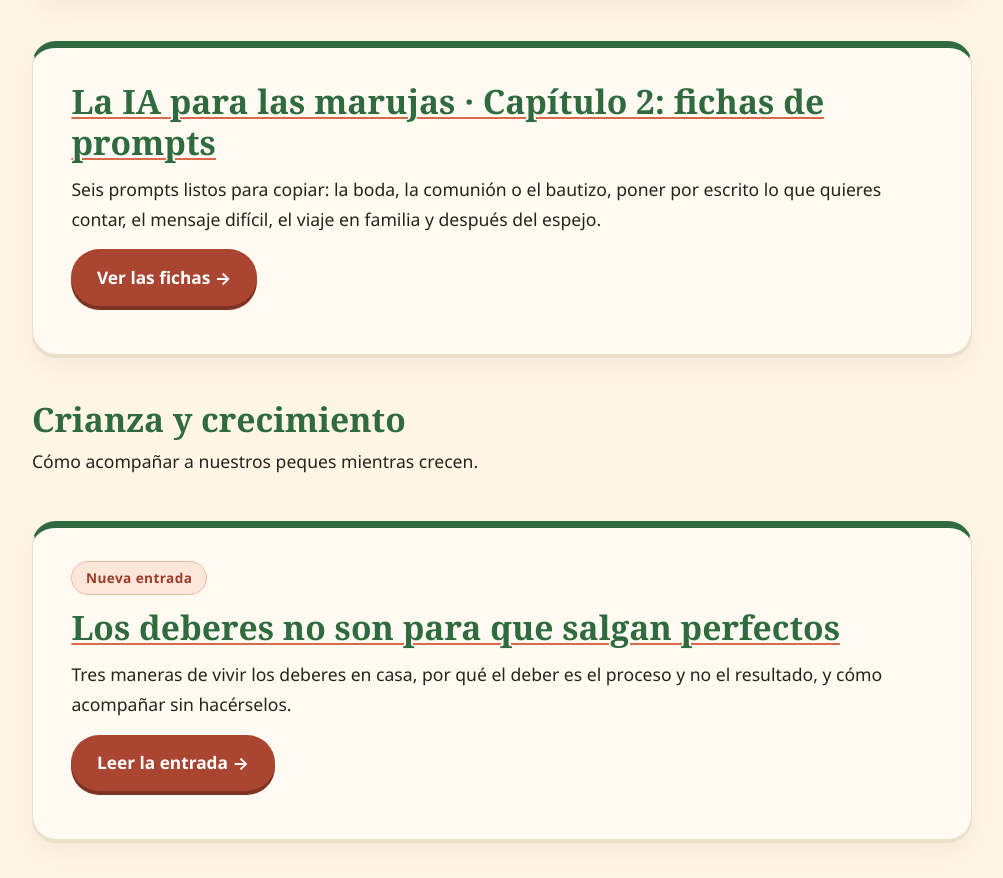
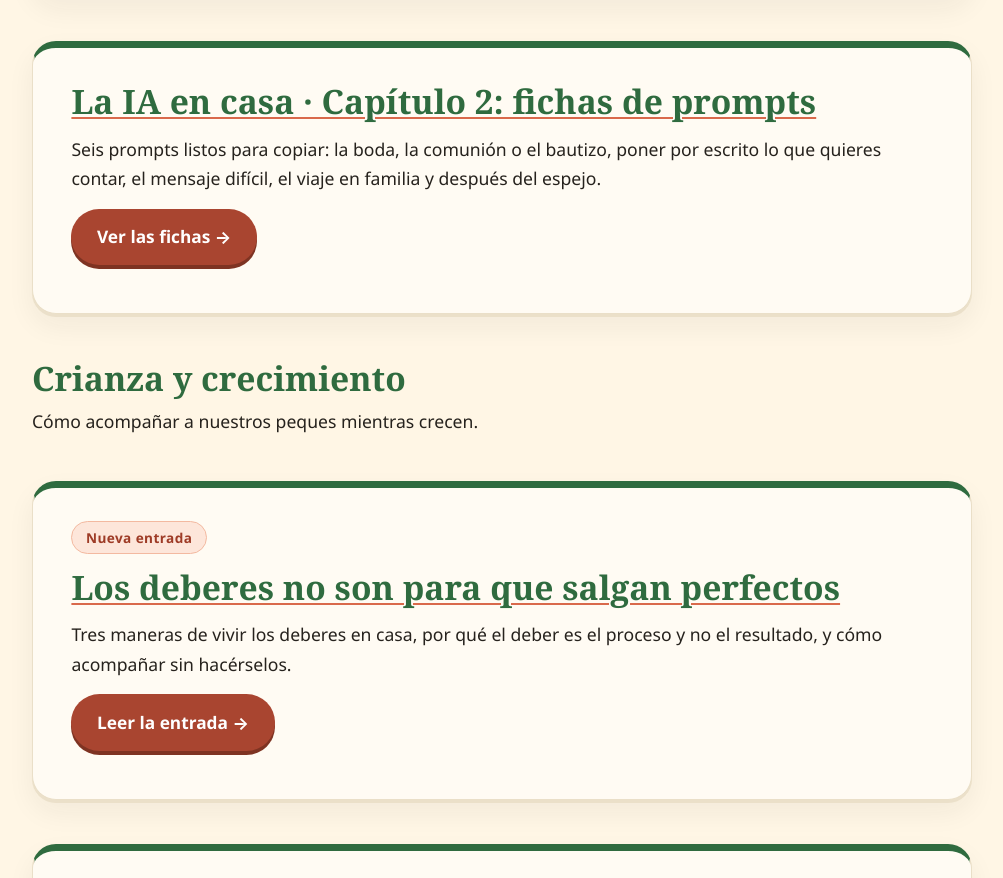
Before and after one commit to oficinadigitalcs-dotcom/almanorel-web, a plain HTML site: page blog/index.html in a window 1280 px wide. Shown: the part 2054-2932 px from the top of the page, without its empty margins (138-1141 px from the left). Drawn offline with Linux system fonts and the light colour scheme.

Commit message:
Título «La IA en casa · Capítulo 2»

```diff
--- a/blog/index.html
+++ b/blog/index.html
@@ -55,7 +55,7 @@
       <p><a class="btn go" href="/blog/preparar-peque-dentista-sin-miedo.html">Leer la entrada</a></p>
     </section>
     <section class="card" aria-labelledby="e12-t">
-      <h2 id="e12-t"><a href="/blog/la-ia-para-las-marujas-capitulo-2.html">La IA para las marujas · Capítulo 2: fichas de prompts</a></h2>
+      <h2 id="e12-t"><a href="/blog/la-ia-para-las-marujas-capitulo-2.html">La IA en casa · Capítulo 2: fichas de prompts</a></h2>
       <p>Seis prompts listos para copiar: la boda, la comunión o el bautizo, poner por escrito lo que quieres contar, el mensaje difícil, el viaje en familia y después del espejo.</p>
       <p><a class="btn go" href="/blog/la-ia-para-las-marujas-capitulo-2.html">Ver las fichas</a></p>
     </section>
```
Also changed, not shown: blog/la-ia-para-las-marujas-capitulo-2.html (+3 -3 lines).
